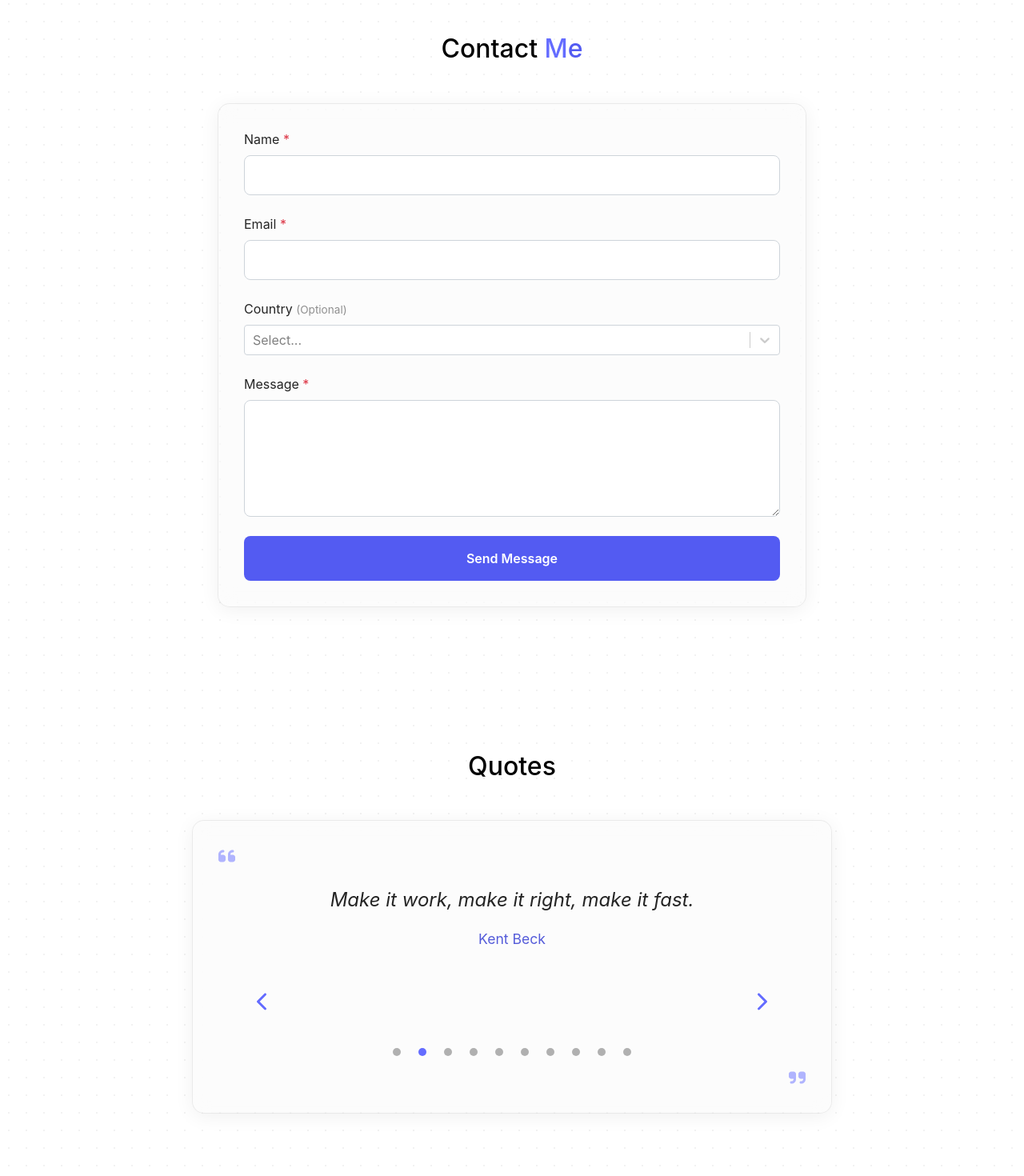
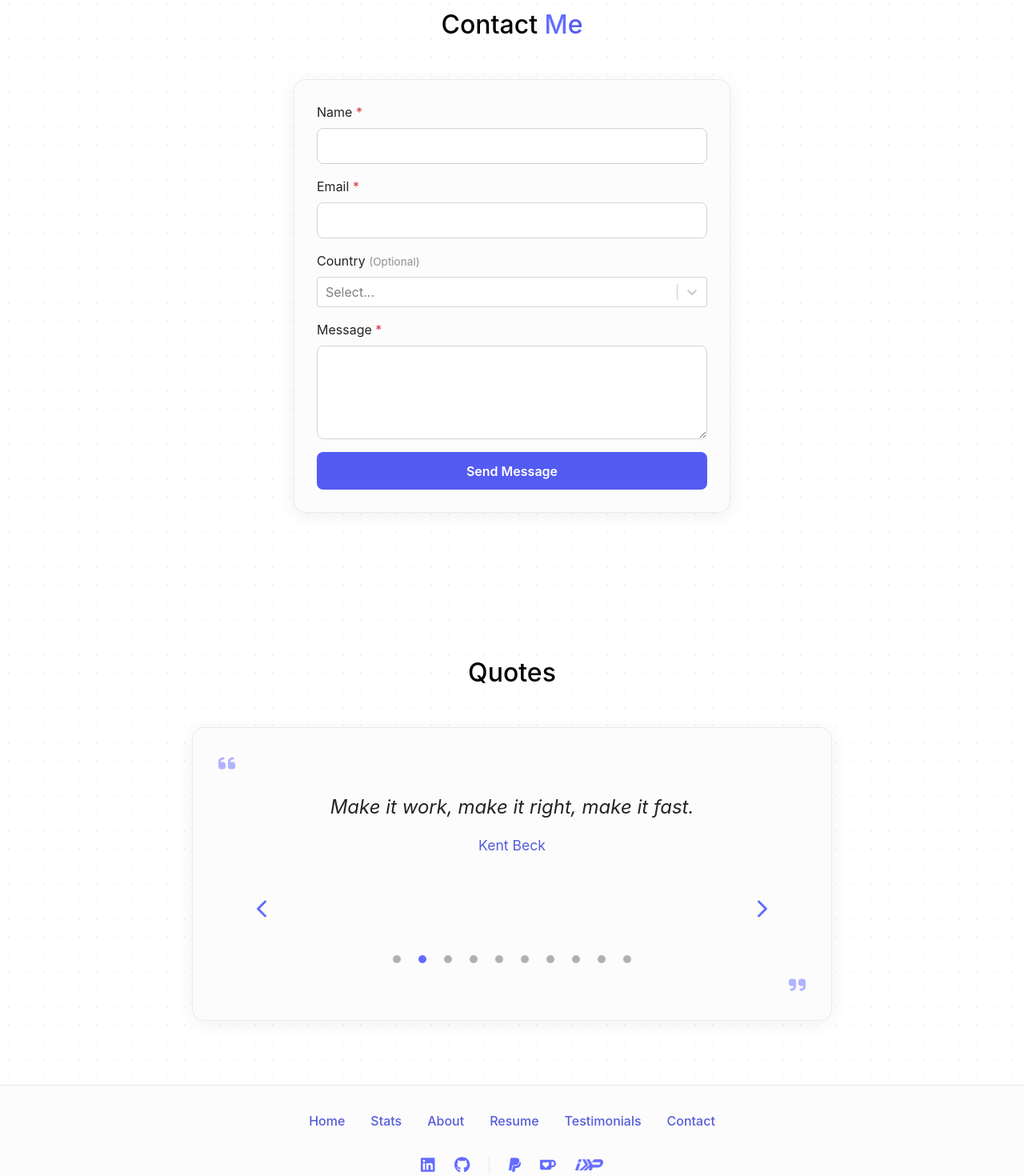
Before and after one commit to steadydev7/developer-portfolio, a React (Vite) app: page / in a window 1280 px wide. Shown: the part 6980-8450 px from the top of the page at 80% size. Built offline with nearby package versions, Linux system fonts and the light colour scheme; no server answers; the database is empty.

Commit message:
feat: enhance Contact and Footer components with new support links and styling adjustments

```diff
--- a/src/components/Contact/Contact.jsx
+++ b/src/components/Contact/Contact.jsx
@@ -369,10 +369,10 @@ const Contact = () => {
         </h2>
 
         <Row className="justify-content-center">
-          <Col lg={8}>
+          <Col lg={7} xl={6}>
             <div className="contact-form-wrapper" data-aos="fade-up">
               <Form onSubmit={handleSubmit}>
-                <Form.Group className="mb-4" controlId="contactName">
+                <Form.Group className="mb-3" controlId="contactName">
                   <Form.Label>
                     Name <span className="text-danger">*</span>
                   </Form.Label>
@@ -387,7 +387,7 @@ const Contact = () => {
                   />
                 </Form.Group>
 
-                <Form.Group className="mb-4" controlId="contactEmail">
+                <Form.Group className="mb-3" controlId="contactEmail">
                   <Form.Label>
                     Email <span className="text-danger">*</span>
                   </Form.Label>
@@ -402,7 +402,7 @@ const Contact = () => {
                   />
                 </Form.Group>
 
-                <Form.Group className="mb-4">
+                <Form.Group className="mb-3">
                   <Form.Label>
                     Country{' '}
                     <span style={{ opacity: 0.5, fontSize: '0.85rem' }}>
@@ -423,13 +423,13 @@ const Contact = () => {
                   />
                 </Form.Group>
 
-                <Form.Group className="mb-4" controlId="contactMessage">
+                <Form.Group className="mb-3" controlId="contactMessage">
                   <Form.Label>
                     Message <span className="text-danger">*</span>
                   </Form.Label>
                   <Form.Control
                     as="textarea"
-                    rows={5}
+                    rows={4}
                     value={formData.message}
                     onChange={(e) =>
                       setFormData({ ...formData, message: e.target.value })
--- a/src/components/Contact/Contact.scss
+++ b/src/components/Contact/Contact.scss
@@ -1,11 +1,11 @@
 .contact-section {
-  padding: 100px 0;
+  padding: 70px 0;
 
   .contact-form-wrapper {
     background: var(--glass-bg);
     backdrop-filter: blur(10px);
     border-radius: 15px;
-    padding: 2rem;
+    padding: 1.75rem;
     border: 1px solid var(--glass-border);
     box-shadow: var(--glass-shadow);
   }
@@ -14,7 +14,7 @@
     background: rgba(255, 255, 255, 0.05);
     border: 1px solid rgba(255, 255, 255, 0.1);
     color: inherit;
-    padding: 0.75rem 1rem;
+    padding: 0.6rem 0.85rem;
     border-radius: 8px;
     transition: all 0.3s ease;
 
@@ -28,7 +28,7 @@
   .section-title {
     font-size: 2rem;
     font-weight: 500;
-    margin-bottom: 3rem;
+    margin-bottom: 2rem;
     color: black;
 
     .dark-theme & {
@@ -112,7 +112,7 @@
 
   .submit-btn {
     width: 100%;
-    padding: 1rem;
+    padding: 0.7rem;
     // var(--primary) is only ~4.09:1 against white text (fails WCAG AA's
     // 4.5:1 for normal-size text); --secondary passes at ~5.06:1.
     background: var(--secondary);
--- a/src/components/Footer/Footer.jsx
+++ b/src/components/Footer/Footer.jsx
@@ -2,10 +2,16 @@ import PropTypes from 'prop-types';
 import { Link } from 'react-scroll';
 import { motion } from 'framer-motion';
 import { FontAwesomeIcon } from '@fortawesome/react-fontawesome';
-import { faGithub, faLinkedin } from '@fortawesome/free-brands-svg-icons';
+import {
+  faGithub,
+  faLinkedin,
+  faPaypal,
+} from '@fortawesome/free-brands-svg-icons';
+import { SiKofi } from 'react-icons/si';
 import './Footer.scss';
 import { trackEvent } from '../../utils/analytics';
 import { useMagneticHover } from '../../hooks/useMagneticHover';
+import instapayIcon from '../../assets/images/logos/instapay.png';
 
 const FOOTER_NAV_ITEMS = [
   { id: 'home', label: 'Home' },
@@ -30,6 +36,7 @@ const MagneticSocialIcon = ({ link }) => {
       rel="noopener noreferrer"
       className="social-icon"
       aria-label={link.label}
+      title={link.label}
       style={magnetic.style}
       onMouseMove={magnetic.onMouseMove}
       onMouseLeave={magnetic.onMouseLeave}
@@ -40,14 +47,37 @@ const MagneticSocialIcon = ({ link }) => {
         })
       }
     >
-      <FontAwesomeIcon icon={link.icon} />
+      {/* FontAwesome icons are plain objects; react-icons ones (e.g. Ko-fi,
+          which FontAwesome's brand set doesn't have) are components; brands
+          with no icon-font mark at all (e.g. InstaPay) are image URLs —
+          rendered as a CSS mask (silhouette from alpha, not the source
+          image's own colors) so it takes the same currentColor/hover
+          behavior as the real icon fonts instead of standing out. */}
+      {typeof link.icon === 'string' ? (
+        <span
+          className="brand-mask"
+          aria-hidden="true"
+          style={{
+            WebkitMaskImage: `url(${link.icon})`,
+            maskImage: `url(${link.icon})`,
+          }}
+        />
+      ) : typeof link.icon === 'function' ? (
+        <link.icon />
+      ) : (
+        <FontAwesomeIcon icon={link.icon} />
+      )}
     </motion.a>
   );
 };
 
 MagneticSocialIcon.propTypes = {
   link: PropTypes.shape({
-    icon: PropTypes.object.isRequired,
+    icon: PropTypes.oneOfType([
+      PropTypes.object,
+      PropTypes.func,
+      PropTypes.string,
+    ]).isRequired,
     url: PropTypes.string.isRequired,
     label: PropTypes.string.isRequired,
     contentId: PropTypes.string.isRequired,
@@ -69,6 +99,38 @@ const Footer = () => {
       url: 'https://github.com/AhmedNassar7',
       label: 'GitHub',
       contentId: 'github_profile',
+    },
+  ];
+
+  // Kept out of socialLinks and separated by a divider below — these are
+  // support/donation links, not social profiles, so they shouldn't read as
+  // just more items in that row. All three are offered rather than picking
+  // one, since visitors already set up with one platform rarely have the
+  // others — PayPal is the most globally recognized so it leads, Ko-fi
+  // follows for anyone who prefers a tip jar, and InstaPay trails since it
+  // only works for Egyptian supporters (an Egyptian-bank-only network, not
+  // usable from anywhere else, hence the qualifier in its label). InstaPay
+  // has no icon-font mark in either set available here (FontAwesome/
+  // simple-icons), so it's a local image asset instead — see
+  // MagneticSocialIcon's string-vs-object-vs-function branch above.
+  const supportLinks = [
+    {
+      icon: faPaypal,
+      url: 'https://paypal.me/Ahmednassar7',
+      label: 'Support me on PayPal',
+      contentId: 'paypal_support',
+    },
+    {
+      icon: SiKofi,
+      url: 'https://ko-fi.com/ahmed_nassar',
+      label: 'Support me on Ko-fi',
+      contentId: 'kofi_support',
+    },
+    {
+      icon: instapayIcon,
+      url: 'https://ipn.eg/S/ahmed.qnb.com/instapay/7gFajE',
+      label: 'Support me via InstaPay (Egypt, mobile banking app only)',
+      contentId: 'instapay_support',
     },
   ];
 
@@ -99,6 +161,10 @@ const Footer = () => {
           {socialLinks.map((link, index) => (
             <MagneticSocialIcon key={index} link={link} />
           ))}
+          <span className="social-divider" aria-hidden="true" />
+          {supportLinks.map((link, index) => (
+            <MagneticSocialIcon key={index} link={link} />
+          ))}
         </div>
 
         <div className="footer-meta">
--- a/src/components/Footer/Footer.scss
+++ b/src/components/Footer/Footer.scss
@@ -61,11 +61,42 @@
       color: var(--primary);
       font-size: 1.25rem;
       transition: all 0.3s ease;
+      display: inline-flex;
+      align-items: center;
 
       &:hover {
         color: var(--secondary);
         transform: translateY(-3px);
       }
+    }
+
+    // InstaPay has no icon-font mark, so it's rendered as a CSS mask
+    // instead (see Footer.jsx) — the source image's own colors are
+    // discarded, only its alpha silhouette is used, filled with
+    // currentColor so it matches the real icon fonts' color and hover
+    // transition exactly. The source is a wide ~2.5:1 wordmark-style mark,
+    // unlike the square-ish icon fonts around it, so matching their full
+    // 20px height reads as oversized — sized shorter instead to land at a
+    // similar visual weight/footprint despite the different proportions.
+    .brand-mask {
+      display: inline-block;
+      width: 35px;
+      height: 14px;
+      background-color: currentColor;
+      -webkit-mask-repeat: no-repeat;
+      mask-repeat: no-repeat;
+      -webkit-mask-size: contain;
+      mask-size: contain;
+      -webkit-mask-position: center;
+      mask-position: center;
+    }
+
+    // Separates the support links from the social profile icons — same
+    // row, but visually a different category of link.
+    .social-divider {
+      width: 1px;
+      height: 22px;
+      background: var(--glass-border);
     }
   }
 
```
Also changed, not shown: src/assets/images/logos/instapay.png (added).
